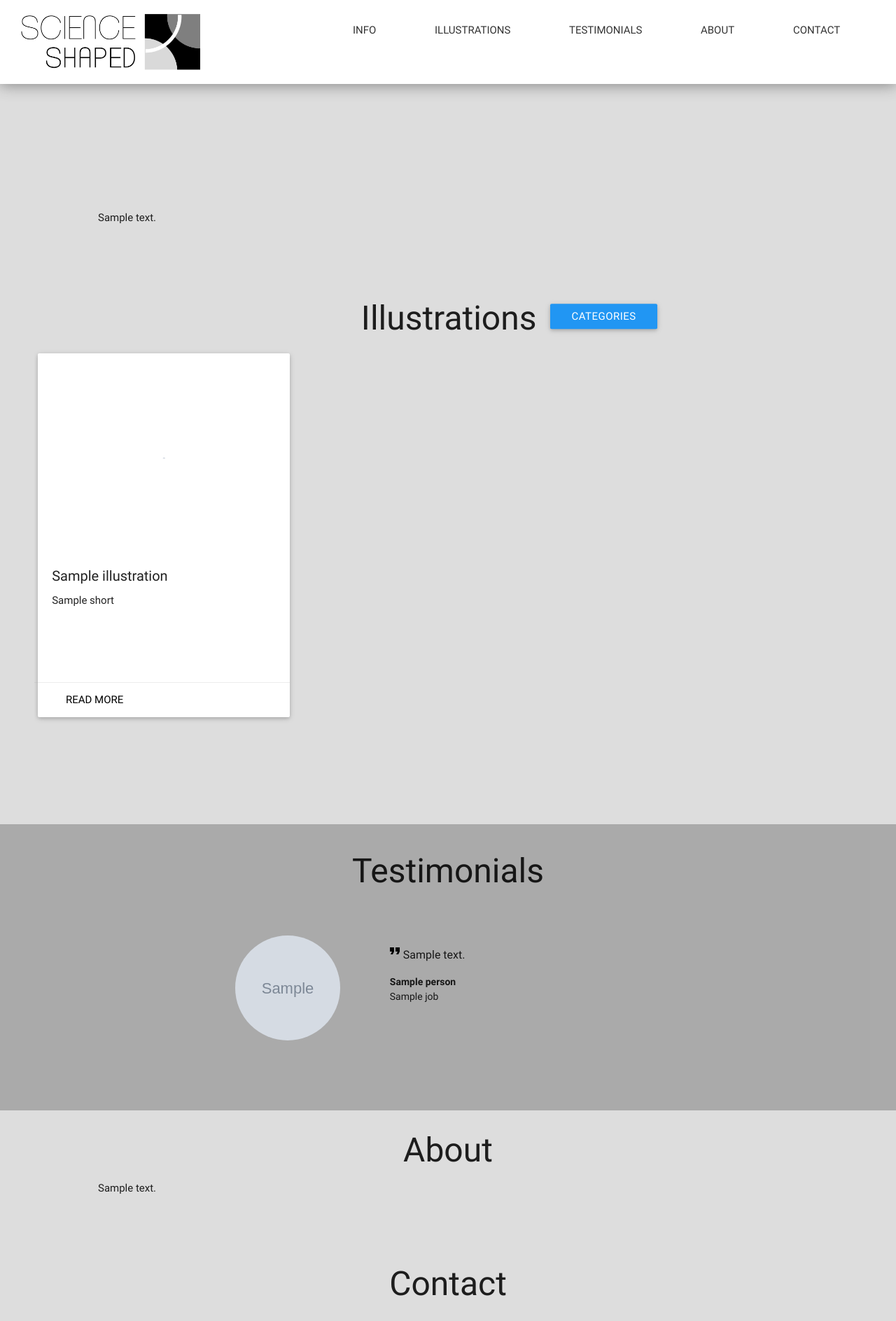
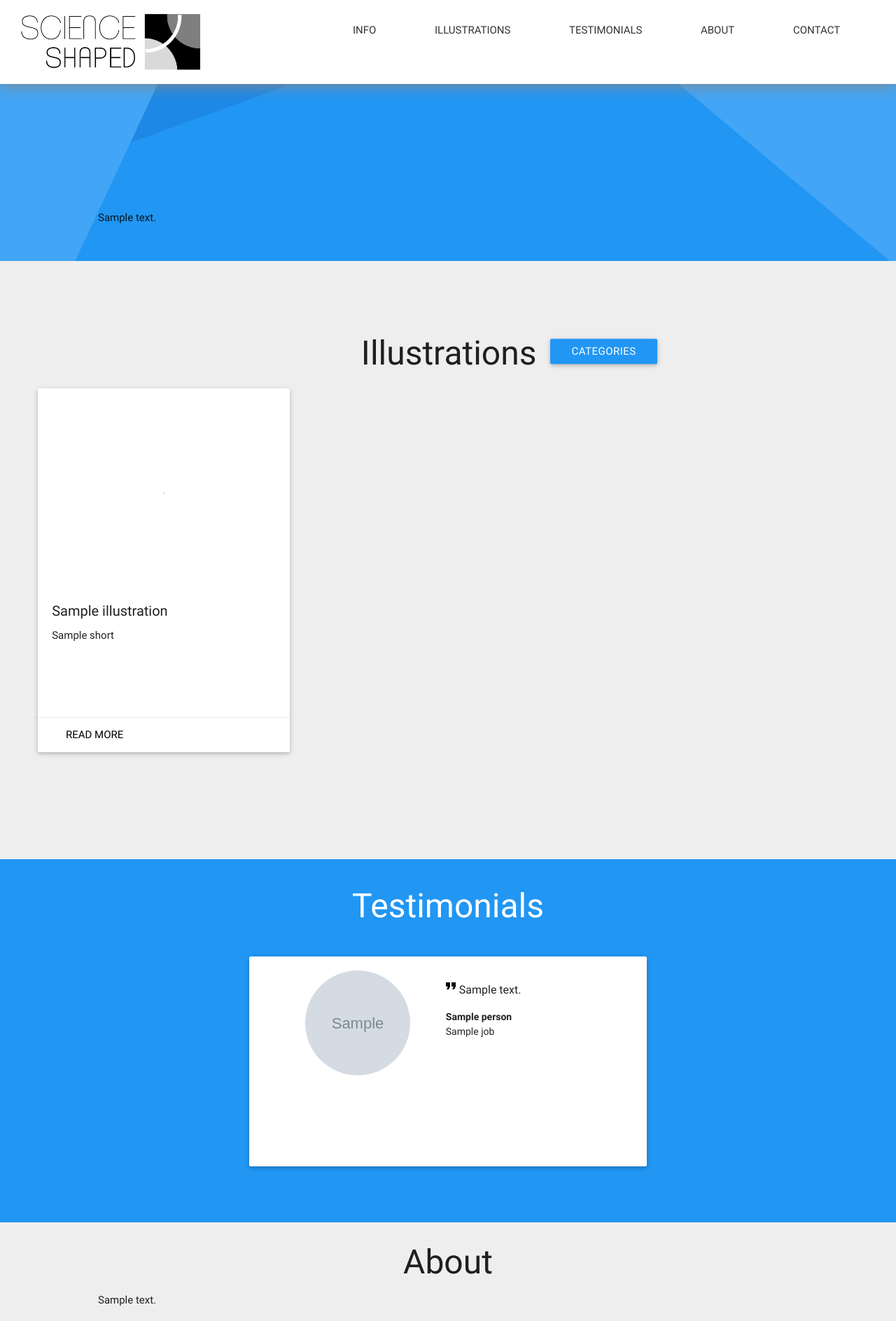
Before and after one commit to ecuatox/scienceshaped, a Django app: template scienceshaped/templates/index.html in a window 1280 px wide. Shown: the top 1888 px of the page at 70% size. Run offline with Django 3.2, Linux system fonts and the light colour scheme; the template is opened without the code that fills it: most values are stand-ins (such as "Sample title", 1, 10 or a date in 2020); grey boxes marked "Sample" are stand-in pictures; form fields are guessed from the names that the template uses.

Commit message:
Blue theme

```diff
--- a/projects/static/css/testimonials.css
+++ b/projects/static/css/testimonials.css
@@ -1,5 +1,5 @@
 #testimonials {
-  background: #aaa;
+  background: var(--accent-color);
   width: 100%;
   margin: 0;
   padding-top: 10px;
@@ -10,14 +10,15 @@
   width: 60%;
   margin: auto;
 }
-h1 {
+#testimonials h1 {
   text-align: center;
+  color: #fff;
 }
 .testimonial {
   position: relative;
-  margin: 20px auto;
+  margin: 20px 100px;
   padding: 20px 30px;
-  height: inherit !important;
+  height: 300px !important;
   outline: 0;
 }
 .testimonialText {
--- a/projects/templates/testimonials.html
+++ b/projects/templates/testimonials.html
@@ -8,7 +8,7 @@
   <h1>Testimonials</h1>
   <div id="slider">
   {% for testimonial in testimonials %}
-    <div class="testimonial">
+    <div class="testimonial card">
       <div class="testimonialLeft">
         <img class="testimonialImage" src="{{ testimonial.thumbnail.url }}" />
         {% if request.user|inGroup:"editor" %}
@@ -31,7 +31,7 @@
   </div>
 
   {% if request.user|inGroup:"editor" %}
-  <a id="newTestimonial" href="/projects/testimonial/0/edit" class="btn-floating btn-large waves-effect waves-light blue"><img class="floatIcoImg" src="{% static "img/ic_add_white_24px.svg" %}"></a>
+  <a id="newTestimonial" href="/projects/testimonial/0/edit" class="btn-floating btn-large waves-effect waves-light white"><img class="floatIcoImg" src="{% static "img/ic_add_black_24px.svg" %}"></a>
   {% endif %}
 
   <script type="text/javascript" src="{% static "slick/slick.min.js" %}"></script>
--- a/scienceshaped/static/css/colors.css
+++ b/scienceshaped/static/css/colors.css
@@ -1,7 +1,9 @@
 :root{
     --accent-color: #2196F3;
-    --accent-color-dk: #228EE4;
-    --background-color: #ddd;
+    --accent-color-li: #42A5F5;
+    --accent-color-dk: #1E88E5;
+    --accent-color-dk2: #1976D2;
+    --background-color: #eee;
 }
 .waves-effect.waves-blue .waves-ripple {
   background-color: rgba(33, 150, 243, 0.65);
--- a/scienceshaped/static/css/info.css
+++ b/scienceshaped/static/css/info.css
@@ -1,7 +1,13 @@
+#info {
+  z-index: 10;
+}
 #infoContent {
   width: 90%;
   max-width: 1000px;
   margin: 50px auto;
+}
+.on-top {
+  z-index: -10;
 }
 #info .btn-flat {
   display: inline-block;
@@ -24,3 +30,47 @@
 #infoForm #submit {
   width: 840px;
 }
+#info-para-container {
+  position: relative;
+  overflow: hidden;
+  height: 100%;
+  background-color: var(--accent-color);
+  z-index: -10;
+}
+.para {
+  position: absolute;
+  display: block;
+  z-index: -10;
+}
+#info-para-container .para4 {
+  bottom: calc(50% - 80vh);
+  left: calc(50% - 50vw);
+  width: 20vw;
+  height: 200vh;
+  background-color: var(--accent-color-li);
+  transform: rotate(25deg);
+}
+#info-para-container .para3 {
+  top: calc(50% - 110vh);
+  right: calc(50% - 50vw);
+  width: 20vw;
+  height: 200vh;
+  background-color: var(--accent-color-li);
+  transform: rotate(-50deg);
+}
+#info-para-container .para1 {
+  bottom: calc(50% - 95vh);
+  right: calc(50% - 60vw);
+  width: 120vw;
+  height: 50vh;
+  background-color: var(--accent-color-dk);
+  transform: rotate(-10deg);
+}
+#info-para-container .para2 {
+  top: calc(50% - 70vh);
+  left: calc(50% - 60vw);
+  width: 120vw;
+  height: 50vh;
+  background-color: var(--accent-color-dk);
+  transform: rotate(-20deg);
+}
--- a/scienceshaped/static/css/style.css
+++ b/scienceshaped/static/css/style.css
@@ -1,4 +1,5 @@
 html {
+  background: #fff;
 }
 body {
   margin: 0;
@@ -6,10 +7,10 @@ body {
   display: flex;
   min-height: 100vh;
   flex-direction: column;
+  background: var(--background-color);
 }
-main {
+#footerSpacer {
   flex: 1 0 auto;
-  background: var(--background-color)
 }
 footer {
   margin: 0 !important;
--- a/scienceshaped/templates/index.html
+++ b/scienceshaped/templates/index.html
@@ -14,25 +14,17 @@
   {% include 'header.html' %}
 
   <body>
-    <main>
 
-      <div id="top" style="height: 200px"></div>
+    <div id="footerSpacer"></div>
 
     {% include 'info.html' %}
-
     {% include 'illustrations.html' %}
-
     {% include 'testimonials.html' %}
-
     {% include 'imagepopup.html' %}
-
     {% include 'delete.html' %}
-
     {% include 'about.html' %}
-
     {% include 'contact.html' %}
 
-    </main>
 </body>
 
   {% include 'footer.html' %}
--- a/scienceshaped/templates/info.html
+++ b/scienceshaped/templates/info.html
@@ -3,6 +3,15 @@
 <link href="{% static "css/info.css" %}" rel="stylesheet">
 
 <section id="info">
+  <div id="info-para-container">
+    <div class="para para1"></div>
+    <div class="para para2"></div>
+    <div class="para para3"></div>
+    <div class="para para4"></div>
+
+    <div style="height: 200px"></div>
+
+    <div class="on-top">
       <div id="infoTop">
         <!--<h1>Info</h1>-->
         {% if request.user|inGroup:"editor" %}
@@ -25,4 +34,26 @@
         {% endautoescape %}
         </div>
       {% endif %}
+    </div>
+  </div>
 </section>
+
+
+<script>
+  $(function() {
+    para();
+  });
+  $(window).resize(function() {
+    para();
+  });
+  $(document).scroll(function() {
+    para();
+  });
+  function para() {
+    var scroll = $(window).scrollTop();
+    $("#info-para-container .para1").css("transform", "rotate(-10deg) translate(-" + 0 + "px, " + scroll*0.3 + "px)");
+    $("#info-para-container .para2").css("transform", "rotate(-20deg) translate(" + scroll*0.2 + "px, -" + scroll*0.15 + "px)");
+    $("#info-para-container .para3").css("transform", "rotate(-50deg) translate(" + scroll*0.3 + "px, " + scroll*0.2 + "px)");
+    $("#info-para-container .para4").css("transform", "rotate(25deg) translate(-" + scroll*0.3 + "px, " + scroll*0.2 + "px)");
+  }
+</script>
```
Also changed, not shown: projects/static/img/ic_add_black_24px.svg (added). Lines whose indentation alone changed are shown as unchanged.
